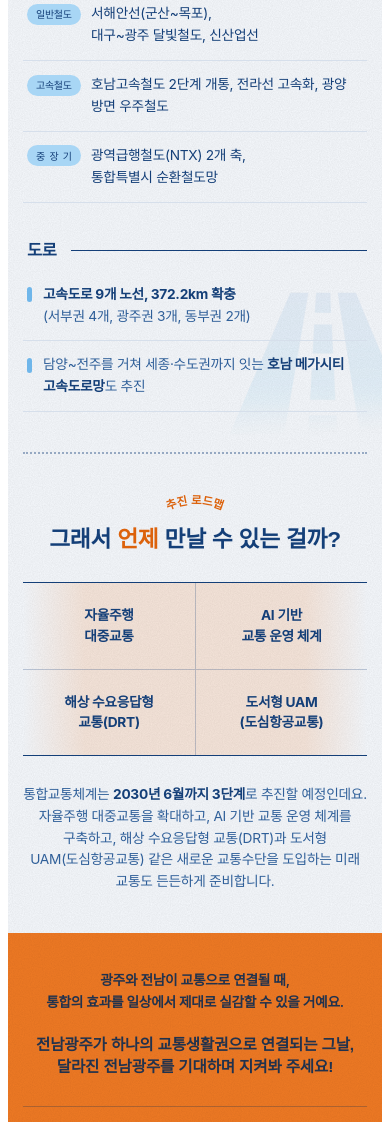
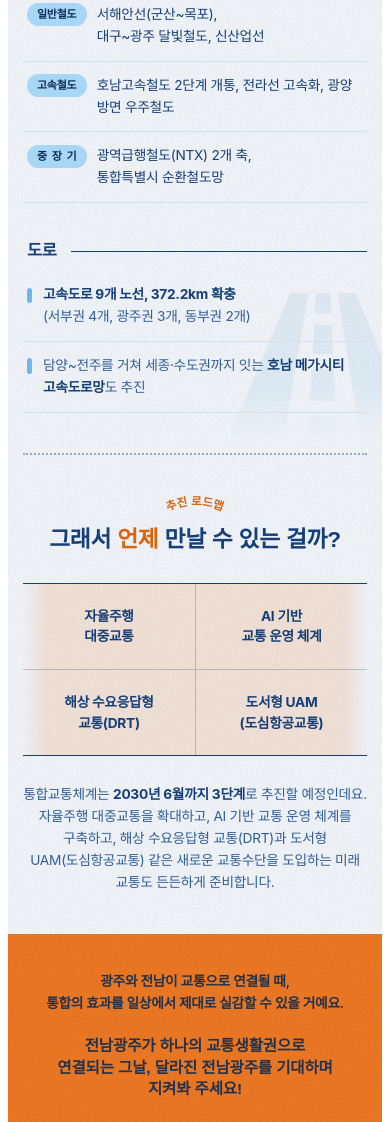
Before and after one commit to leemjay429-eng/nov4_2, a plain HTML site: page index.html in a window 390 px wide. Shown: the part 4758-5880 px from the top of the page. Drawn offline with Linux system fonts and the light colour scheme; a web font is replaced by a local one.

Commit message:
Add files via upload

```diff
--- a/index.html
+++ b/index.html
@@ -471,11 +471,13 @@ if(location.protocol==='file:'||location.hostname.indexOf('github.io')>-1){
   .contents_div .ota-s5::before{ inset:auto; left:0; right:0; top:0; background-position:center top; }
   .contents_div .ota-s5::after{ bottom:0; background-position:center bottom; }
   .contents_div .ota-grp + .ota-grp{ padding-top:36px; }
+  .contents_div .ota-s5{ --lb-h:23px; --lb-px:10px; --fs-label:11px; --fw-label:600; }
+  .contents_div .ota-s5 .ota-lb{ color:#0b2a55; }
   .contents_div .ota-row{ gap:10px; padding:13px 0; }
   .contents_div .ota-road > li{ padding:13px 0 13px 16px; }
   .contents_div .ota-road > li::before{ top:calc(13px + var(--fs-body) * 0.25); }
 
-  .contents_div .ota-fut{ grid-template-columns:1fr 1fr; }
+  .contents_div .ota-fut{ grid-template-columns:1fr 1fr; background:linear-gradient(to right, rgba(240,122,36,0) 0%, rgba(240,122,36,.16) 7%, rgba(240,122,36,.16) 93%, rgba(240,122,36,0) 100%); }
   .contents_div .ota-fut > li{ padding:22px 8px; }
   .contents_div .ota-fut > li:nth-child(3){ border-left:0; }
   .contents_div .ota-fut > li:nth-child(n+3){ border-top:1px solid rgba(20,63,120,.25); }
@@ -501,6 +503,7 @@ if(location.protocol==='file:'||location.hostname.indexOf('github.io')>-1){
   .contents_div .ota-br--mo-wide{ display:none; }
   .contents_div .ota-br--m420,
   .contents_div .ota-br--m351{ display:inline; }
+  .contents_div .ota-ft-l{ display:inline; }
   /* S5 분할 배경 1.2배: 위는 좌측 기준(오른쪽 잘림), 아래는 우측 기준(왼쪽 잘림) */
   .contents_div .ota-s5::before,
   .contents_div .ota-s5::after{ height:min(50%, calc(120cqi * var(--s5r, 1) / 2)); background-size:120% auto; }
@@ -880,7 +883,7 @@ if(location.protocol==='file:'||location.hostname.indexOf('github.io')>-1){
   <!-- 아웃트로 · 푸터 -->
   <footer class="ota-sec ota-outro">
     <p class="ota-outro-txt">광주와 전남이 교통으로 연결될 때,<br>통합의 효과를 일상에서 제대로 실감할 수 있을 거예요.</p>
-    <p class="ota-foot-title"><span class="ota-ft-l">전남광주가 하나의 교통생활권으로 연결되는 그날,</span> <span class="ota-ft-l">달라진 전남광주를 기대하며 지켜봐 주세요!</span></p>
+    <p class="ota-foot-title"><span class="ota-ft-l">전남광주가 하나의 교통생활권으로<span class="ota-br ota-br--m420"></span> 연결되는 그날,</span> <span class="ota-ft-l">달라진 전남광주를 기대하며<span class="ota-br ota-br--m420"></span> 지켜봐 주세요!</span></p>
     <div class="ota-foot">
       <ul class="ota-tags" aria-label="관련 태그">
         <li>#전남광주통합특별시</li>
```
